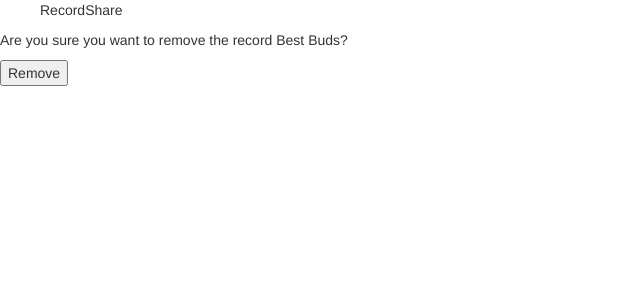
After one commit to apierc2175/hey_neighbor, a Django app: page /3/delete/ in a window 1280 px wide. The commit adds this page. Shown: the top 300 px of the page, without its empty margins (0-640 px from the left). Run offline with Django 3.2, Linux system fonts and the light colour scheme; data comes from the database, SQL or seed files in the repository; both versions use the stored data as it was after the commit; some libraries are stand-ins or nearby versions.

Commit message:
remove functionality works

```diff
--- /dev/null
+++ b/records/templates/records/delete.html
@@ -0,0 +1,8 @@
+{% extends 'records/base.html' %}
+{% block content %}
+<form method="post">
+  {% csrf_token %}
+  <p> Are you sure you want to remove the record {{records.name}}?</p>
+  <button>Remove</button>
+</form>
+{% endblock %}
--- a/records/templates/records/index.html
+++ b/records/templates/records/index.html
@@ -27,7 +27,7 @@
         {% ifequal records.condition 'HEAVILY' %}
           <p>Heavily Used</p>
         {% endifequal %}
-
+        <a href="{% url 'records:delete'  records.id %}"<p>Remove this record</p></a>
       </li>
     </div>
     {% endfor %}
```
Also changed, not shown: db.sqlite3.
